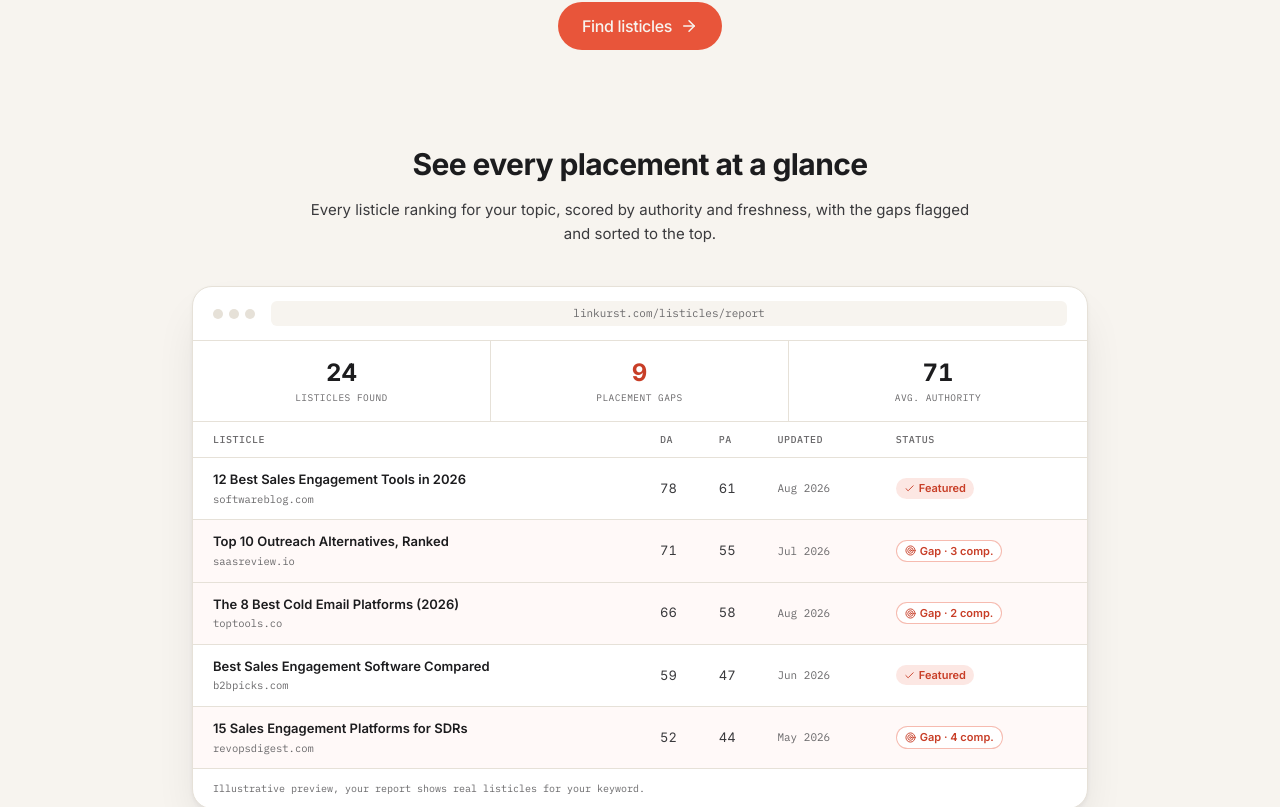
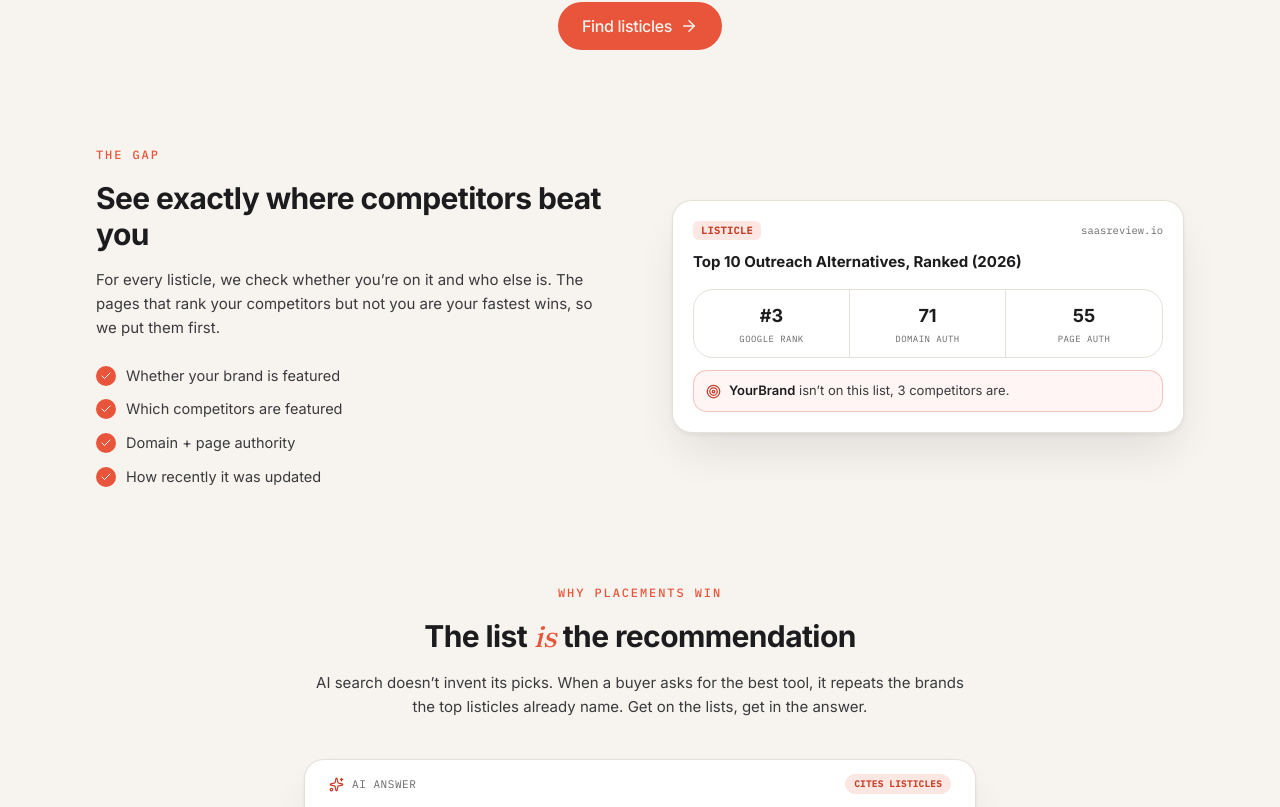
Before and after one commit to Sahin712/linkurst, a Next.js app: page /tools/listicle-finder in a window 1280 px wide. Shown: the part 2053-2860 px from the top of the page. Built offline with nearby package versions, Linux system fonts and the light colour scheme.

Commit message:
Remove 'See every placement at a glance' dashboard mockup section
Dropped the section and its now-unused dashRows mock data and cn import.

Co-Authored-By: Claude Opus 4.8 <noreply@anthropic.com>

```diff
--- a/src/app/tools/listicle-finder/page.tsx
+++ b/src/app/tools/listicle-finder/page.tsx
@@ -19,7 +19,6 @@ import { EngineChips } from "@/components/tools/engine-chips";
 import { AiAnswerDemo } from "@/components/tools/ai-answer-demo";
 import { Reveal } from "@/components/motion/reveal";
 import { Cta } from "@/components/sections/cta";
-import { cn } from "@/lib/utils";
 
 export const metadata: Metadata = {
   title: "Free Listicle Finder | Get Featured on Listicles AI Cites",
@@ -42,22 +41,6 @@ const toolLogos = [
   { name: "Spreadsheet", file: "spreadsheet" },
   { name: "Gmail", file: "gmail" },
 ] as const;
-
-const dashRows: {
-  title: string;
-  domain: string;
-  da: number;
-  pa: number;
-  updated: string;
-  status: "featured" | "gap";
-  comps?: number;
-}[] = [
-  { title: "12 Best Sales Engagement Tools in 2026", domain: "softwareblog.com", da: 78, pa: 61, updated: "Aug 2026", status: "featured" },
-  { title: "Top 10 Outreach Alternatives, Ranked", domain: "saasreview.io", da: 71, pa: 55, updated: "Jul 2026", status: "gap", comps: 3 },
-  { title: "The 8 Best Cold Email Platforms (2026)", domain: "toptools.co", da: 66, pa: 58, updated: "Aug 2026", status: "gap", comps: 2 },
-  { title: "Best Sales Engagement Software Compared", domain: "b2bpicks.com", da: 59, pa: 47, updated: "Jun 2026", status: "featured" },
-  { title: "15 Sales Engagement Platforms for SDRs", domain: "revopsdigest.com", da: 52, pa: 44, updated: "May 2026", status: "gap", comps: 4 },
-];
 
 const features = [
   { icon: Target, t: "Gap analysis, not just a list", d: "We flag every listicle that ranks your competitors but not you, your highest-intent placement targets, sorted to the top." },
@@ -339,103 +322,6 @@ export default function ListicleFinderPage() {
             </div>
           </Reveal>
 
-          {/* ---- dashboard mockup ---- */}
-          <Reveal className="mt-24">
-            <div className="mx-auto max-w-2xl text-center">
-              <h2 className="text-2xl font-bold tracking-tight text-foreground sm:text-3xl">
-                See every placement at a glance
-              </h2>
-              <p className="mt-4 text-[15px] leading-relaxed text-fog">
-                Every listicle ranking for your topic, scored by authority and
-                freshness, with the gaps flagged and sorted to the top.
-              </p>
-            </div>
-
-            <div className="mx-auto mt-10 max-w-4xl overflow-hidden rounded-[var(--radius-xl)] border border-border bg-surface shadow-[var(--shadow-panel)]">
-              {/* browser chrome */}
-              <div className="flex items-center gap-3 border-b border-border px-5 py-3.5">
-                <span className="flex gap-1.5">
-                  <span className="h-2.5 w-2.5 rounded-full bg-border" />
-                  <span className="h-2.5 w-2.5 rounded-full bg-border" />
-                  <span className="h-2.5 w-2.5 rounded-full bg-border" />
-                </span>
-                <span className="ml-1 flex-1 truncate rounded-md bg-background px-3 py-1 text-center font-[family-name:var(--font-mono)] text-[11px] text-muted">
-                  linkurst.com/listicles/report
-                </span>
-              </div>
-              {/* summary bar */}
-              <div className="grid grid-cols-3 divide-x divide-border border-b border-border text-center">
-                {[
-                  { n: "24", l: "Listicles found" },
-                  { n: "9", l: "Placement gaps", coral: true },
-                  { n: "71", l: "Avg. authority" },
-                ].map((s) => (
-                  <div key={s.l} className="px-3 py-4">
-                    <p className={cn("text-2xl font-bold tabular-nums", s.coral ? "text-coral-600" : "text-foreground")}>
-                      {s.n}
-                    </p>
-                    <p className="mt-0.5 font-[family-name:var(--font-mono)] text-[9.5px] uppercase tracking-wider text-muted">
-                      {s.l}
-                    </p>
-                  </div>
-                ))}
-              </div>
-              {/* table */}
-              <div className="overflow-x-auto">
-                <table className="w-full min-w-[620px] text-left text-[13px]">
-                  <thead>
-                    <tr className="border-b border-border font-[family-name:var(--font-mono)] text-[10px] uppercase tracking-wider text-muted">
-                      <th className="px-5 py-2.5 font-medium">Listicle</th>
-                      <th className="px-3 py-2.5 font-medium">DA</th>
-                      <th className="px-3 py-2.5 font-medium">PA</th>
-                      <th className="px-3 py-2.5 font-medium">Updated</th>
-                      <th className="px-5 py-2.5 font-medium">Status</th>
-                    </tr>
-                  </thead>
-                  <tbody>
-                    {dashRows.map((r) => (
-                      <tr
-                        key={r.title}
-                        className={cn(
-                          "border-b border-border last:border-b-0",
-                          r.status === "gap" && "bg-coral-wash/25",
-                        )}
-                      >
-                        <td className="px-5 py-3">
-                          <p className="font-semibold text-foreground">{r.title}</p>
-                          <p className="mt-0.5 font-[family-name:var(--font-mono)] text-[10.5px] text-muted">
-                            {r.domain}
-                          </p>
-                        </td>
-                        <td className="px-3 py-3 tabular-nums text-fog">{r.da}</td>
-                        <td className="px-3 py-3 tabular-nums text-fog">{r.pa}</td>
-                        <td className="px-3 py-3 font-[family-name:var(--font-mono)] text-[11px] text-muted">
-                          {r.updated}
-                        </td>
-                        <td className="px-5 py-3">
-                          {r.status === "featured" ? (
-                            <span className="inline-flex items-center gap-1 rounded-full bg-coral-wash px-2 py-0.5 text-[11px] font-semibold text-coral-600">
-                              <Check size={11} />
-                              Featured
-                            </span>
-                          ) : (
-                            <span className="inline-flex items-center gap-1 rounded-full border border-coral/40 bg-surface px-2 py-0.5 text-[11px] font-semibold text-coral-600">
-                              <Target size={11} />
-                              Gap · {r.comps} comp.
-                            </span>
-                          )}
-                        </td>
-                      </tr>
-                    ))}
-                  </tbody>
-                </table>
-              </div>
-              <p className="border-t border-border px-5 py-3 font-[family-name:var(--font-mono)] text-[10px] text-muted">
-                Illustrative preview, your report shows real listicles for your keyword.
-              </p>
-            </div>
-          </Reveal>
-
           {/* ---- split: the gap ---- */}
           <Reveal className="mt-24">
             <div className="grid items-center gap-10 lg:grid-cols-2 lg:gap-16">
```
